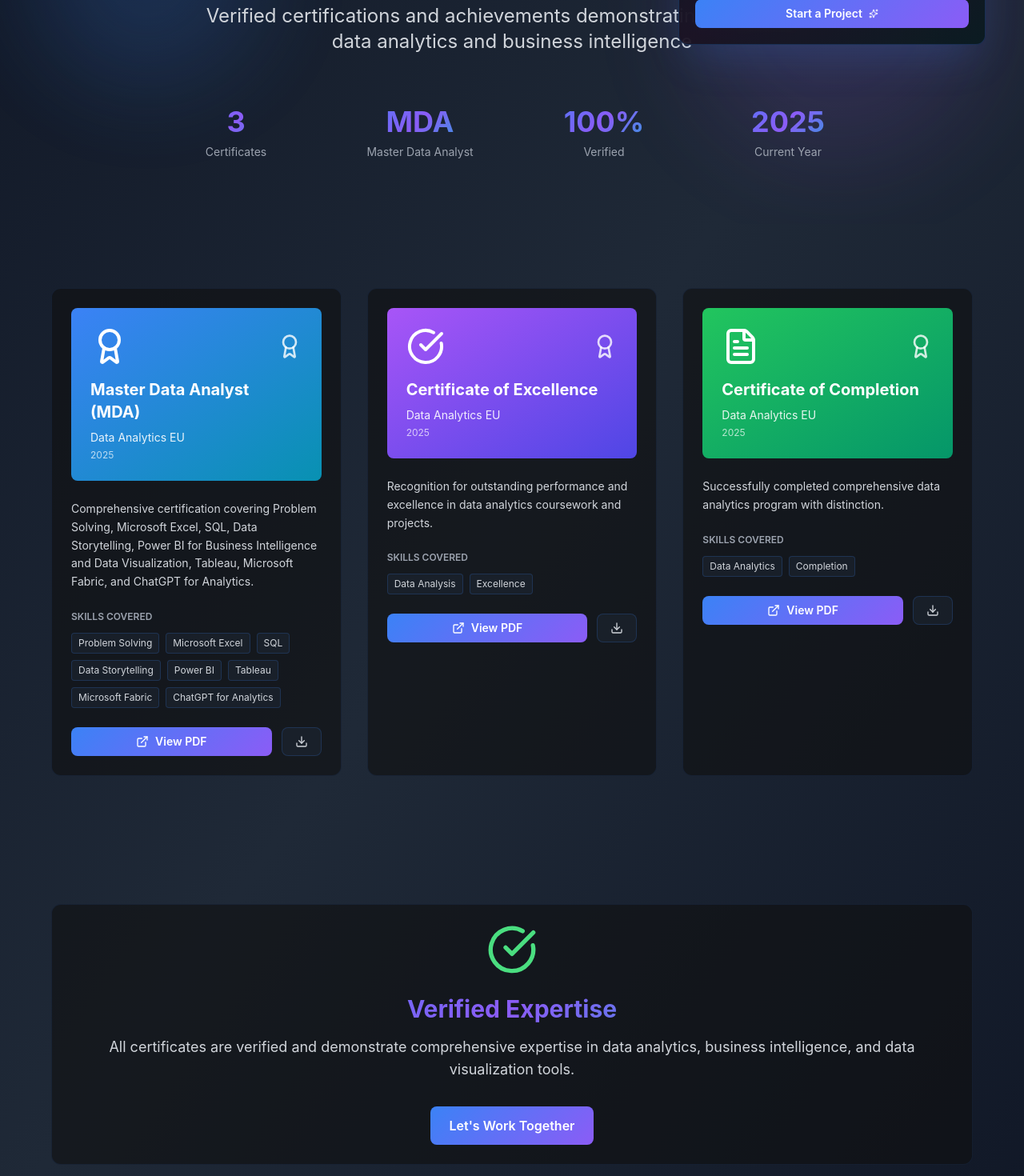
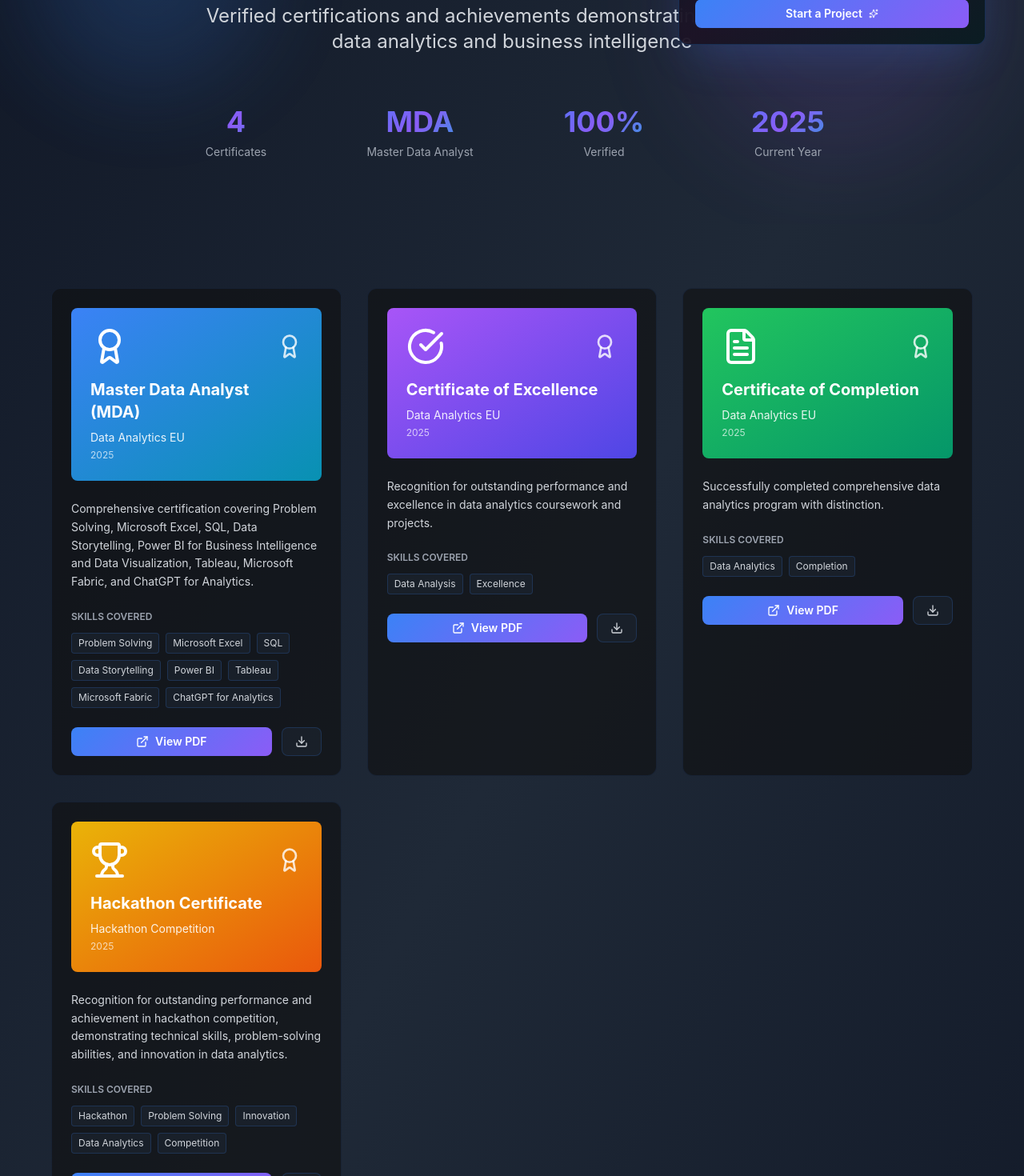
Before and after one commit to jeremydev-c/Modinat-Omolara-Buhari-portfolio, a Next.js app: page /certificates in a window 1280 px wide. Shown: the part 260-1730 px from the top of the page at 80% size. Built offline with nearby package versions, Linux system fonts and the light colour scheme.

Commit message:
Add hackathon certificate to certificates page

```diff
--- a/app/certificates/page.tsx
+++ b/app/certificates/page.tsx
@@ -1,7 +1,7 @@
 'use client';
 
 import { motion } from 'framer-motion';
-import { Award, FileText, Download, ExternalLink, CheckCircle } from 'lucide-react';
+import { Award, FileText, Download, ExternalLink, CheckCircle, Trophy } from 'lucide-react';
 import Link from 'next/link';
 import { useEffect, useState } from 'react';
 import Navigation from '../components/Navigation';
@@ -44,6 +44,16 @@ export default function Certificates() {
       pdf: "/CERTIFICATES/Modinat Omolara Buhari .cc.pdf",
       icon: FileText,
       color: "from-green-500 to-emerald-600"
+    },
+    {
+      title: "Hackathon Certificate",
+      issuer: "Hackathon Competition",
+      date: "2025",
+      description: "Recognition for outstanding performance and achievement in hackathon competition, demonstrating technical skills, problem-solving abilities, and innovation in data analytics.",
+      skills: ["Hackathon", "Problem Solving", "Innovation", "Data Analytics", "Competition"],
+      pdf: "/CERTIFICATES/Modinat_Omolara_Buhari_Hackathon_Certificate.pdf",
+      icon: Trophy,
+      color: "from-yellow-500 to-orange-600"
     }
   ];
 
@@ -84,7 +94,7 @@ export default function Certificates() {
               transition={{ delay: 0.2 }}
               className="text-center"
             >
-              <div className="text-3xl md:text-4xl font-bold text-gradient mb-2">3</div>
+              <div className="text-3xl md:text-4xl font-bold text-gradient mb-2">4</div>
               <div className="text-sm text-gray-400">Certificates</div>
             </motion.div>
             <motion.div
```
Also changed, not shown: 1 other file (tests, documents, lock files or other folders).
